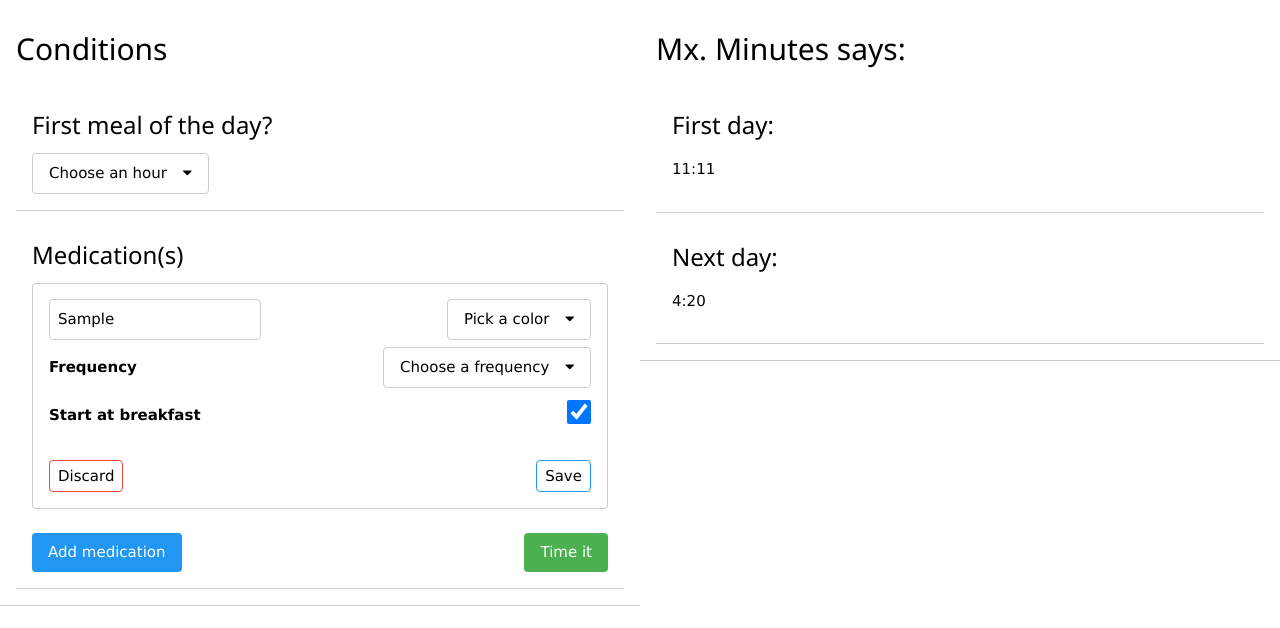
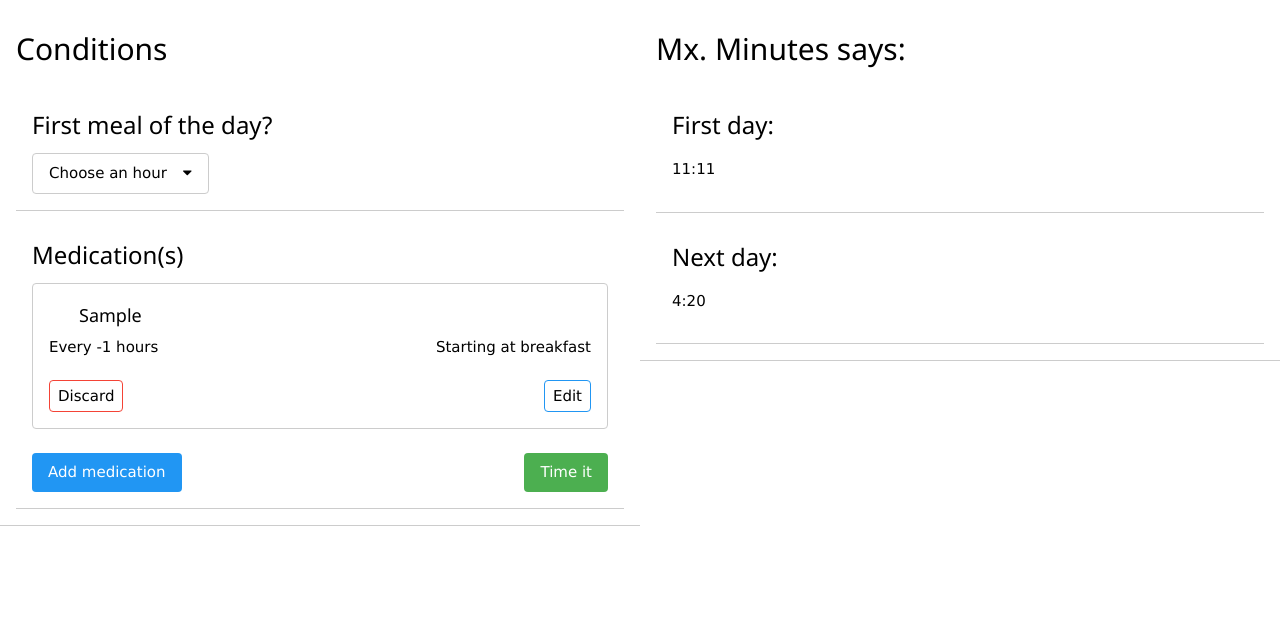
Before and after one commit to daini-rl/mx-minutes, a React (Create React App) app: page / in a window 1280 px wide. Both pictures are taken after typing "Sample" into the empty fields and a click on the button "Save". Shown: the top 628 px of the page. Built offline with nearby package versions, Linux system fonts and the light colour scheme.

Commit message:
feat: create inactive medication card state

```diff
--- a/src/components/medicationCard/index.tsx
+++ b/src/components/medicationCard/index.tsx
@@ -1,6 +1,6 @@
 import { useState, ChangeEvent } from 'react';
 
-import { Input, Dropdown, Label, Checkbox, Button } from '../../components';
+import { Input, Dropdown, Label, Checkbox, Button, Badge } from '../../components';
 import { OptionItemI } from '../dropdown';
 
 import styles from './medicationCard.module.css';
@@ -23,6 +23,7 @@ export default function MedicationCard({
     const [medicationFrequency, setMedicationFrequency] = useState(-1);
     const [medicationAtBreakfast, setMedicationAtBreakfast] = useState(true);
     const [medicationStartHour, setMedicationStartHour] = useState(-1);
+    const [isActive, setIsActive] = useState(true);
 
     const handleMedicationName = (event: ChangeEvent<HTMLInputElement>) => {
         setMedicationName(event.target.value);
@@ -57,11 +58,32 @@ export default function MedicationCard({
             medicationStartHour,
         };
         handleSaveMedication(medication);
+        setIsActive(!isActive);
     };
 
     return (
         <div
             className={`w3-container w3-padding-16 w3-margin-bottom w3-border w3-border-${medicationColor} w3-round`}>
+            {!isActive ? (
+                <>
+                    <div className={styles.medicationInactiveCardRow}>
+                        <div className={styles.medicationInactiveName}>
+                            <span className='w3-margin-right'>{<Badge color={medicationColor} />}</span>
+                            <h5 className={styles.medicationInactiveText}>{medicationName}</h5>
+                        </div>
+                    </div>
+                    <div className={styles.medicationInactiveCardRow}>
+                        <p className={styles.medicationInactiveText}>
+                            {'Every ' + medicationFrequency + ' hours'}
+                        </p>
+                        <p className={styles.medicationInactiveText}>
+                            {'Starting at ' +
+                                (medicationAtBreakfast ? 'breakfast' : medicationStartHour + ' am')}
+                        </p>
+                    </div>
+                </>
+            ) : (
+                <>
                     <div className={styles.medicationCardRow}>
                         <div>
                             <Input
@@ -95,7 +117,10 @@ export default function MedicationCard({
                             <Label labelText='Start at breakfast' />
                         </div>
                         <div>
-                    <Checkbox checked={medicationAtBreakfast} handleCheck={handleMedicationAtBreakfast} />
+                            <Checkbox
+                                checked={medicationAtBreakfast}
+                                handleCheck={handleMedicationAtBreakfast}
+                            />
                         </div>
                     </div>
                     {!medicationAtBreakfast && (
@@ -112,7 +137,9 @@ export default function MedicationCard({
                             </div>
                         </div>
                     )}
-            <div className={styles.medicationCardButtonsRow}>
+                </>
+            )}
+            <div className={`${styles.medicationCardButtonsRow} ${!isActive ? 'w3-margin-top' : ''}`}>
                 <div>
                     <Button
                         buttonText={'Discard'}
@@ -124,7 +151,7 @@ export default function MedicationCard({
                 </div>
                 <div>
                     <Button
-                        buttonText={'Save'}
+                        buttonText={isActive ? 'Save' : 'Edit'}
                         buttonVariant='outlined'
                         buttonStateType='info'
                         paddingSize='small'
--- a/src/components/medicationCard/medicationCard.module.css
+++ b/src/components/medicationCard/medicationCard.module.css
@@ -6,6 +6,22 @@
     margin-bottom: 8px;
 }
 
+.medicationInactiveCardRow {
+    height: 32px;
+    display: flex;
+    align-items: center;
+    justify-content: space-between;
+}
+
+.medicationInactiveName {
+    display: inline-flex;
+    align-items: center;
+}
+
+.medicationInactiveText {
+    margin: 0px;
+}
+
 .medicationCardButtonsRow {
     display: flex;
     align-items: center;
```
Lines whose indentation alone changed are shown as unchanged.
